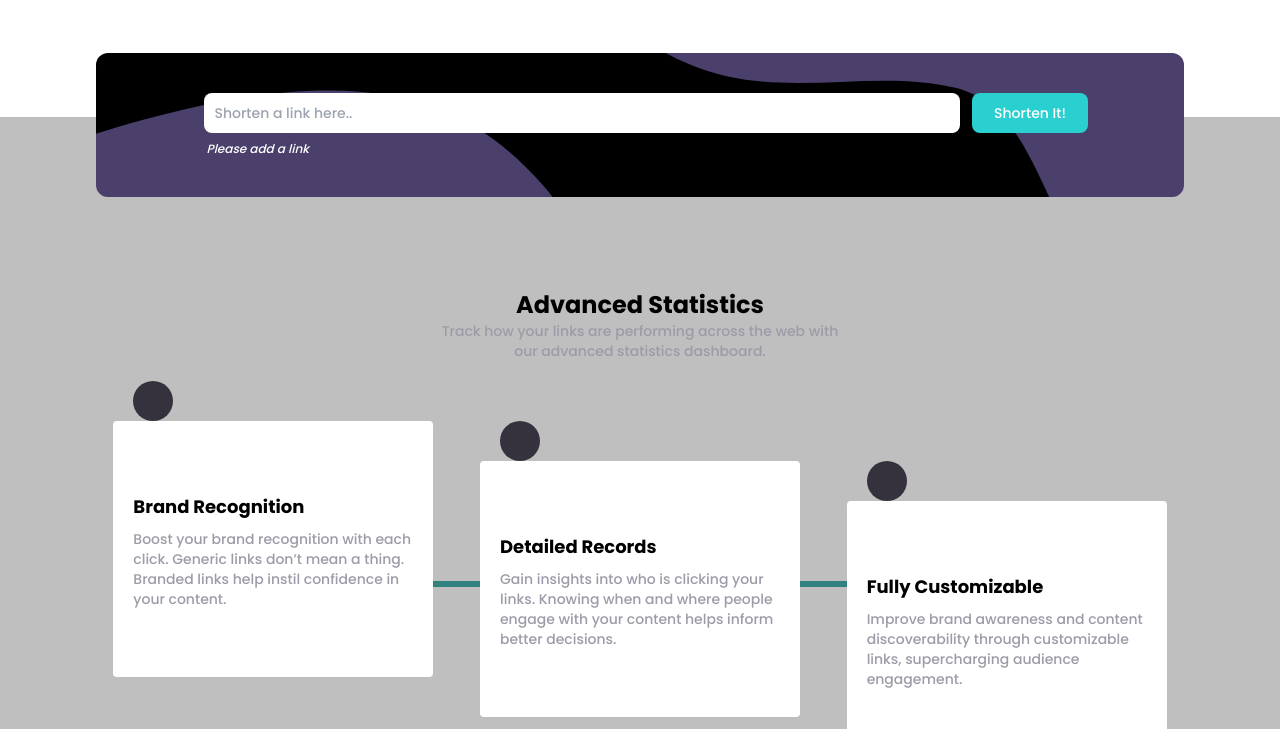
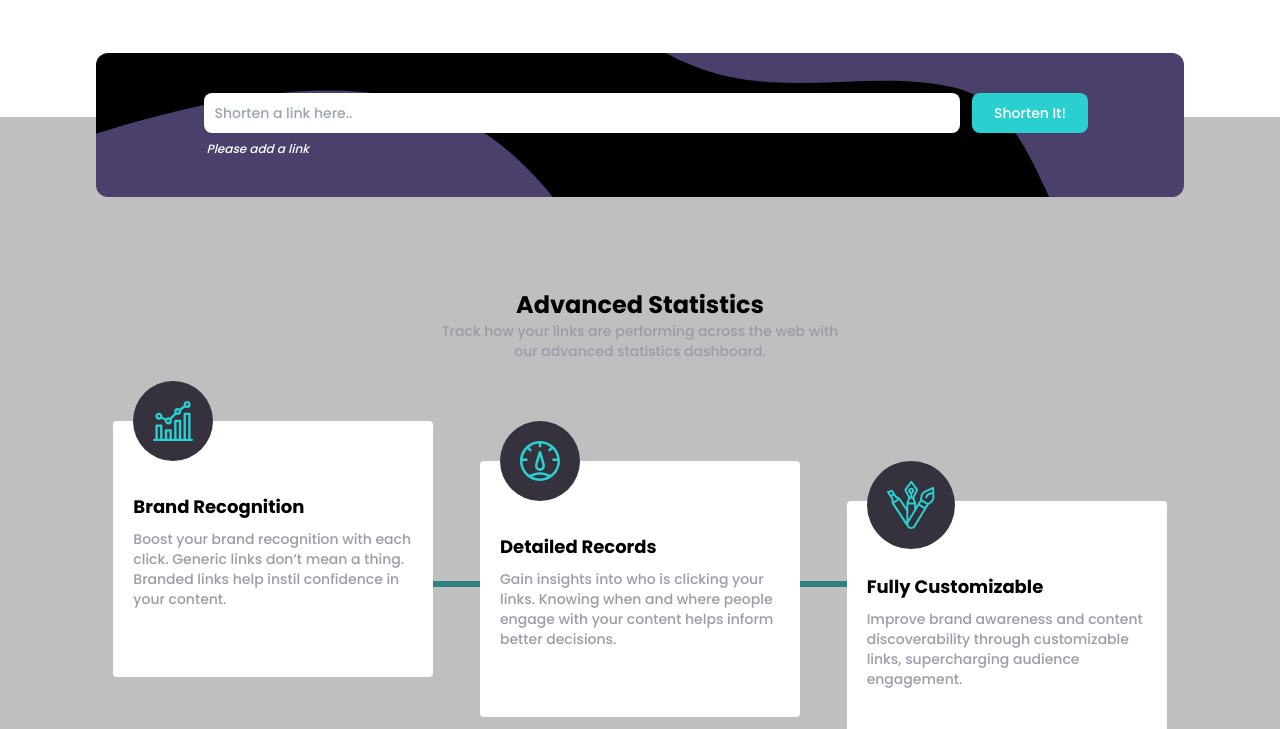
Before and after one commit to 7Creed/URL-shorten-API, a plain HTML site: page index.html in a window 1280 px wide. Shown: the part 461-1190 px from the top of the page. Drawn offline with nearby package versions, Linux system fonts and the light colour scheme; the site is published under a folder, as on GitHub Pages, so addresses that start at the root find nothing.

Commit message:
URL-shorten-API

```diff
--- a/index.html
+++ b/index.html
@@ -324,7 +324,7 @@ Crafted with ♡ by <a class="text-blue-500" target="_blank" href="https://web3t
                 <div
                   class="img_m absolute md:top-[-40px] bg-veryDarkBlue p-5 rounded-full"
                 >
-                  <img src="/images/icon-brand-recognition.svg" alt="" />
+                  <img src="./images/icon-brand-recognition.svg" alt="" />
                 </div>
                 <h3 class="font-bold text-lg py-2">Brand Recognition</h3>
                 <p class="text-grayishViolet text-sm">
@@ -339,7 +339,7 @@ Crafted with ♡ by <a class="text-blue-500" target="_blank" href="https://web3t
                 <div
                   class="img_m absolute md:top-[-40px] bg-veryDarkBlue p-5 rounded-full"
                 >
-                  <img src="/images/icon-detailed-records.svg" alt="" />
+                  <img src="./images/icon-detailed-records.svg" alt="" />
                 </div>
                 <h3 class="font-bold text-lg py-2">Detailed Records</h3>
                 <p class="text-grayishViolet text-sm">
@@ -354,7 +354,7 @@ Crafted with ♡ by <a class="text-blue-500" target="_blank" href="https://web3t
                 <div
                   class="img_m absolute md:top-[-40px] bg-veryDarkBlue p-5 rounded-full"
                 >
-                  <img src="/images/icon-fully-customizable.svg" alt="" />
+                  <img src="./images/icon-fully-customizable.svg" alt="" />
                 </div>
                 <h3 class="font-bold text-lg py-2 text__extra">
                   Fully Customizable
```
